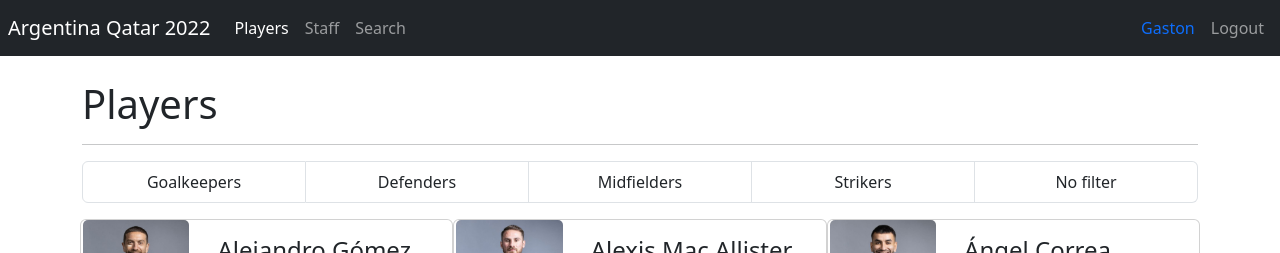
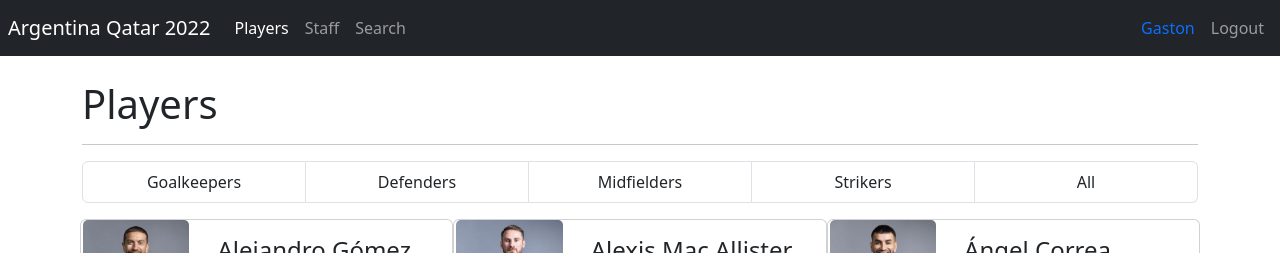
Before and after one commit to GBalatti9/argentina-wold-cup, a React (Vite) app: page /players in a window 1280 px wide. Shown: the top 253 px of the page. Built offline with nearby package versions, Linux system fonts and the light colour scheme.

Commit message:
FilterNavBar.css to style buttons

```diff
--- /dev/null
+++ b/src/ui/components/FilterNavBar.css
@@ -0,0 +1,3 @@
+.cursor-pointer{
+    cursor: pointer;
+}
--- a/src/ui/components/FilterNavbar.jsx
+++ b/src/ui/components/FilterNavbar.jsx
@@ -1,6 +1,7 @@
-import { useContext, useState } from "react"
-import { staff } from "../../staff/data/staff";
+import { useContext } from "react"
 import { PlayersFilteredContext } from "../../context";
+
+
 
 export const FilterNavbar = () => {
 
@@ -33,7 +34,7 @@ export const FilterNavbar = () => {
                     <li
                         className = {`cursor-pointer list-group-item col ${ filter === 'None' ? 'active' : '' }`}
                         onClick   = { () => handleFilter('None') }>
-                            No filter
+                            All
                     </li>
                 </ul>
             </nav>
```
